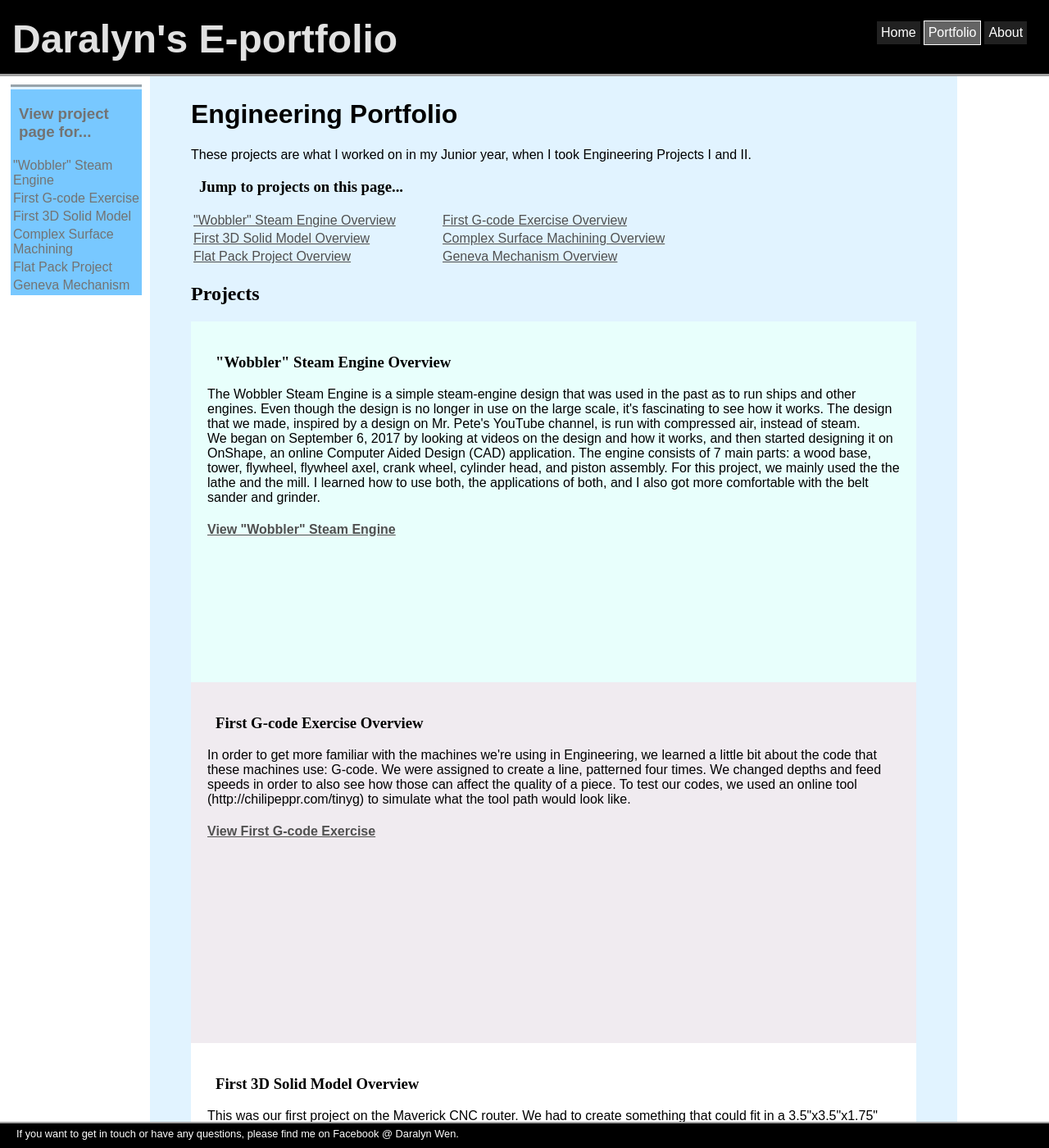
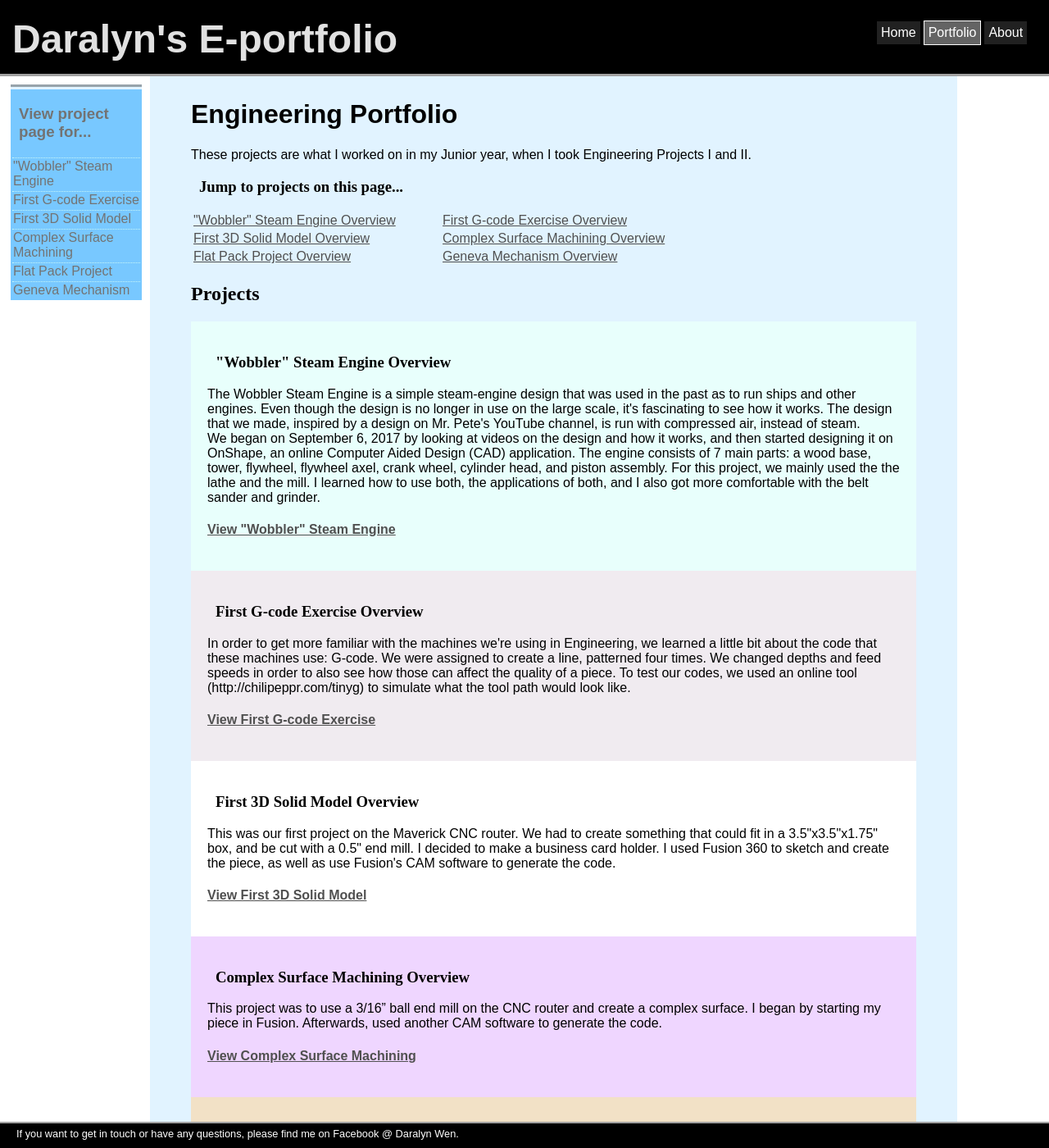
Before and after one commit to daralyn/daralyn.github.io, a Jekyll site: the page built from portfolio/engineering/index.html, in a window 1280 px wide and 1400 px high. Shown: the whole window at 82% size. Built offline with Jekyll 4.4.1, drawn with Linux system fonts in a browser that asks for light colours.

Commit message:
Update index.html

```diff
--- a/portfolio/engineering/index.html
+++ b/portfolio/engineering/index.html
@@ -7,22 +7,22 @@ title: Daralyn's Engineering Portfolio
 		<table>
 			<tbody>
 				<tr class="sidelist">
-					<td><a class="sidelinkreg" href="https://daralyn.github.io/portfolio/engineering/wobbler-steam-engine">"Wobbler" Steam Engine</a></td>
+					<td class="sidelinks"><a class="sidelinkreg" href="https://daralyn.github.io/portfolio/engineering/wobbler-steam-engine">"Wobbler" Steam Engine</a></td>
 				</tr>
 				<tr class="sidelist">
-					<td><a class="sidelinkreg" href="https://daralyn.github.io/portfolio/engineering/first-g-code-exercise">First G-code Exercise</a></td>
+					<td class="sidelinks"><a class="sidelinkreg" href="https://daralyn.github.io/portfolio/engineering/first-g-code-exercise">First G-code Exercise</a></td>
 				</tr>
 				<tr class="sidelist">
-					<td><a class="sidelinkreg" href="https://daralyn.github.io/portfolio/engineering/first-3d-solid-model">First 3D Solid Model</a></td>
+					<td class="sidelinks"><a class="sidelinkreg" href="https://daralyn.github.io/portfolio/engineering/first-3d-solid-model">First 3D Solid Model</a></td>
 				</tr>
 				<tr class="sidelist">
-					<td><a class="sidelinkreg" href="https://daralyn.github.io/portfolio/engineering/complex-surface-machining">Complex Surface Machining</a></td>
+					<td class="sidelinks"><a class="sidelinkreg" href="https://daralyn.github.io/portfolio/engineering/complex-surface-machining">Complex Surface Machining</a></td>
 				</tr>
 				<tr class="sidelist">
-					<td><a class="sidelinkreg" href="https://daralyn.github.io/portfolio/engineering/flat-pack-project">Flat Pack Project</a></td>
+					<td class="sidelinks"><a class="sidelinkreg" href="https://daralyn.github.io/portfolio/engineering/flat-pack-project">Flat Pack Project</a></td>
 				</tr>
 				<tr class="sidelist">
-					<td><a class="sidelinkreg" href="https://daralyn.github.io/portfolio/engineering/geneva-mechanism">Geneva Mechanism</a></td>
+					<td class="sidelinks"><a class="sidelinkreg" href="https://daralyn.github.io/portfolio/engineering/geneva-mechanism">Geneva Mechanism</a></td>
 				</tr>
 			</tbody>
 		</table>
@@ -110,6 +110,6 @@ title: Daralyn's Engineering Portfolio
 	}
 	#wobblerbackground, #gcodebackground, #solidmodelbackground, #complexsurfacebackground, #flatpackbackground, #genevabackground{
 		padding: 20px;
-		height: 400px;
+		height: 250;
 	}
 </style>
```
